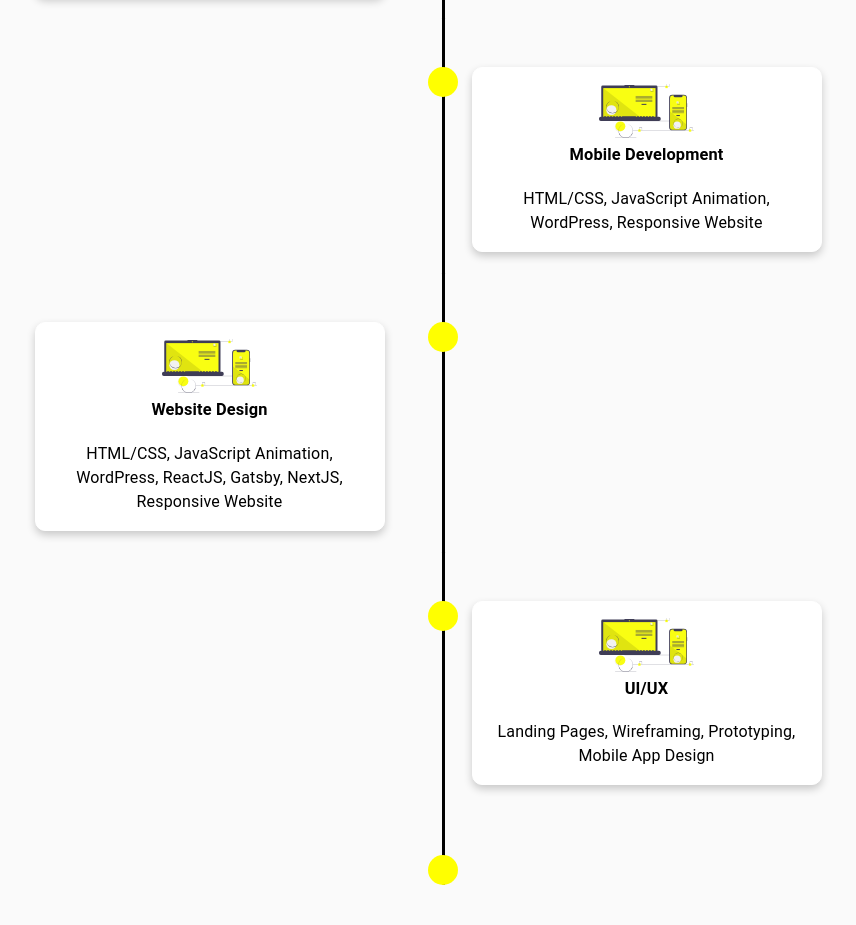
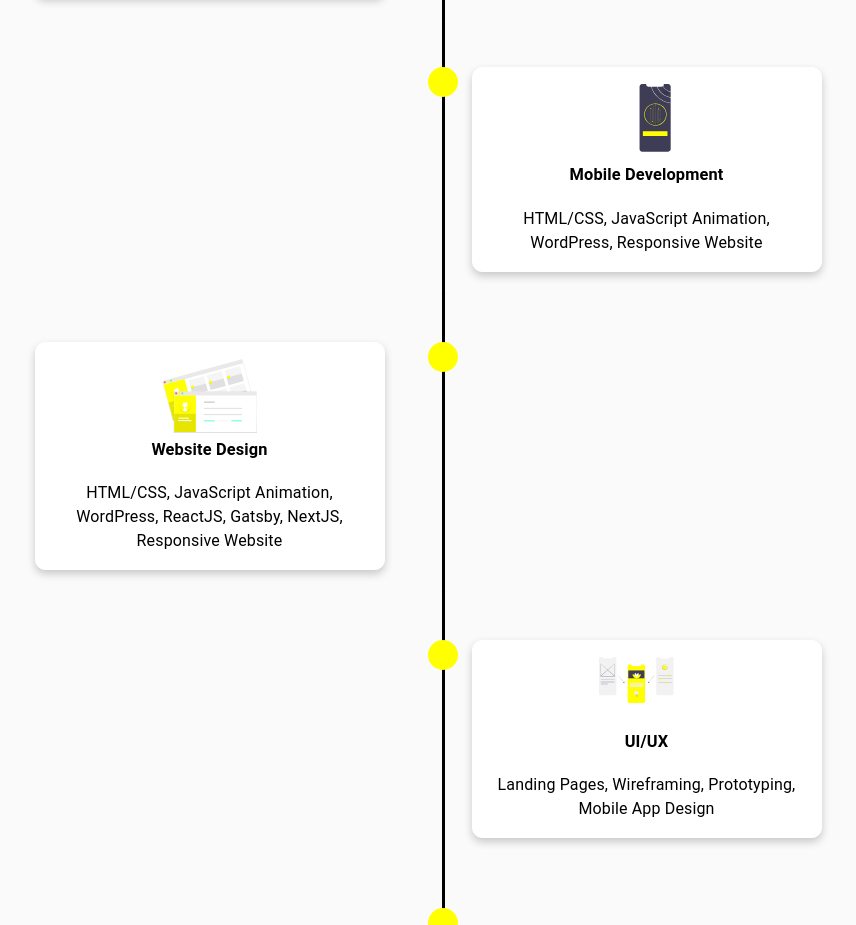
Before and after one commit to Viki-Robles/webdesign, a Gatsby site: page / in a window 1280 px wide. Shown: the part 1237-2162 px from the top of the page, without its empty margins (197-1053 px from the left). Built offline with nearby package versions, Linux system fonts and the light colour scheme; Gatsby itself is replaced by a stand-in of ours.

Commit message:
:feat: add footer component and pictures for timeline

```diff
--- a/src/components/footer.js
+++ b/src/components/footer.js
@@ -29,7 +29,7 @@ export default function Footer() {
       <div class="footer-right col-md-4 col-sm-6">
         <p class="menu">
           <a href="#"> Home</a> |
-      <a href="#"> Services</a> |
+      <a href="#services"> Services</a> |
       <a href="#"> Portfolio</a>
         </p>
         <p class="name"> VALARR &copy; 2020</p>
--- a/src/components/form.js
+++ b/src/components/form.js
@@ -66,7 +66,7 @@ export default function Form() {
                 </form>
             </Grid>
             <Grid container className={classes.buttonContainer}>
-                <Button variant="contained" color={'primary'} className={classes.button}>Send</Button>
+                <Button variant="contained" color={'primary'} className={classes.button} type='submit'>Send</Button>
             </Grid>
         </>
     )
--- a/src/components/hero.js
+++ b/src/components/hero.js
@@ -73,7 +73,7 @@ export default function Hero() {
                     </ThemeProvider>
                 </Grid>
                <Grid container md={6}>
-                    <img src={brain} className={classes.picture}/>
+                    <img src={brain} className={classes.picture} alt=''/>
                </Grid>
 
             </Grid>
--- a/src/components/index.js
+++ b/src/components/index.js
@@ -1,16 +1,19 @@
 import React from 'react'
-import { render } from 'react-dom'
 import { StyleRoot } from 'radium'
 import Timeline from '../components/timeline'
 import { Grid, Typography } from '@material-ui/core';
 import { makeStyles } from '@material-ui/core/styles';
 import uidesign from '../images/uidesign.svg';
+import mobile from '../images/mobileUI.svg'
+import website from '../images/website.svg';
+import uxdesign from '../images/uxdesign.svg';
+
 
 const data = [
   {services:'Web Design', details:'We combine UI design with insight-led user experience strategy to create websites, and bespoke interfaces. An experience that enhances your brand, underpinned by a sharp focus on your commercial considerations.', picture:uidesign},
-  {services:'Mobile Development', details:'HTML/CSS, JavaScript Animation, WordPress, Responsive Website', picture:uidesign},
-  {services:'Website Design', details:'HTML/CSS, JavaScript Animation, WordPress, ReactJS, Gatsby, NextJS, Responsive Website', picture:uidesign},
-  {services:'UI/UX', details:'Landing Pages, Wireframing, Prototyping, Mobile App Design', picture:uidesign},
+  {services:'Mobile Development', details:'HTML/CSS, JavaScript Animation, WordPress, Responsive Website', picture:mobile},
+  {services:'Website Design', details:'HTML/CSS, JavaScript Animation, WordPress, ReactJS, Gatsby, NextJS, Responsive Website', picture:website},
+  {services:'UI/UX', details:'Landing Pages, Wireframing, Prototyping, Mobile App Design', picture:uxdesign},
 
 ]
 
@@ -45,7 +48,7 @@ export default function Index() {
       <Timeline activeColor='yellow' className={classes.timeline}>
         {data.map(({details, services, picture}) => (
         <div key={services}>
-          <img src={picture} className={classes.picture}/>
+          <img src={picture} className={classes.picture} alt=''/>
           <h3>{services}</h3>
           <Typography component='p' className={classes.details}>{details}</Typography>
 
--- a/src/components/main.js
+++ b/src/components/main.js
@@ -5,14 +5,7 @@ import { Grid, Typography } from '@material-ui/core';
 import hellohub from '../images/hellohub.png';
 import './main.module.css';
 import breza from '../images/breza.png';
-import { createMuiTheme, ThemeProvider } from '@material-ui/core/styles';
 
-
-const data = [
-    { id: 1, header: 'Design', challenge: 'Challenge', paragraph: 'Hellohub is an app that connects locals in the social distancing age and eases the void of social interaction, by enhancing human connection through.', solution: 'Redesign the UI of the HelloHub website and the venue app Interface.', picture: hellohub },
-    { id: 2, header: 'Build', challenge: 'Challenge', paragraph: 'Brezaa is a dating app that uses icebreakers to break the uncomfort of meeting someone first time.', solution: 'Worked on building Brezaas new Home page for the launch of the new website.', picture: breza },
-
-]
 
 const useStyles = makeStyles((theme) => ({
     main: {
--- a/src/components/timeline.js
+++ b/src/components/timeline.js
@@ -1,7 +1,6 @@
 import React from 'react'
 import PropTypes from 'prop-types'
 import Radium from 'radium'
-
 import Entry from './entry'
 import defaultConfig from './config'
 
--- a/src/pages/index.js
+++ b/src/pages/index.js
@@ -1,5 +1,5 @@
 import React from "react"
-import { Link } from "gatsby"
+// import { Link } from "gatsby"
 import Hero from '../components/hero';
 import Main from '../components/main';
 import Layout from "../components/layout"
```
Also changed, not shown: src/images/mobileUI.svg (added), src/images/uxdesign.svg (added), src/images/website.svg (added).
